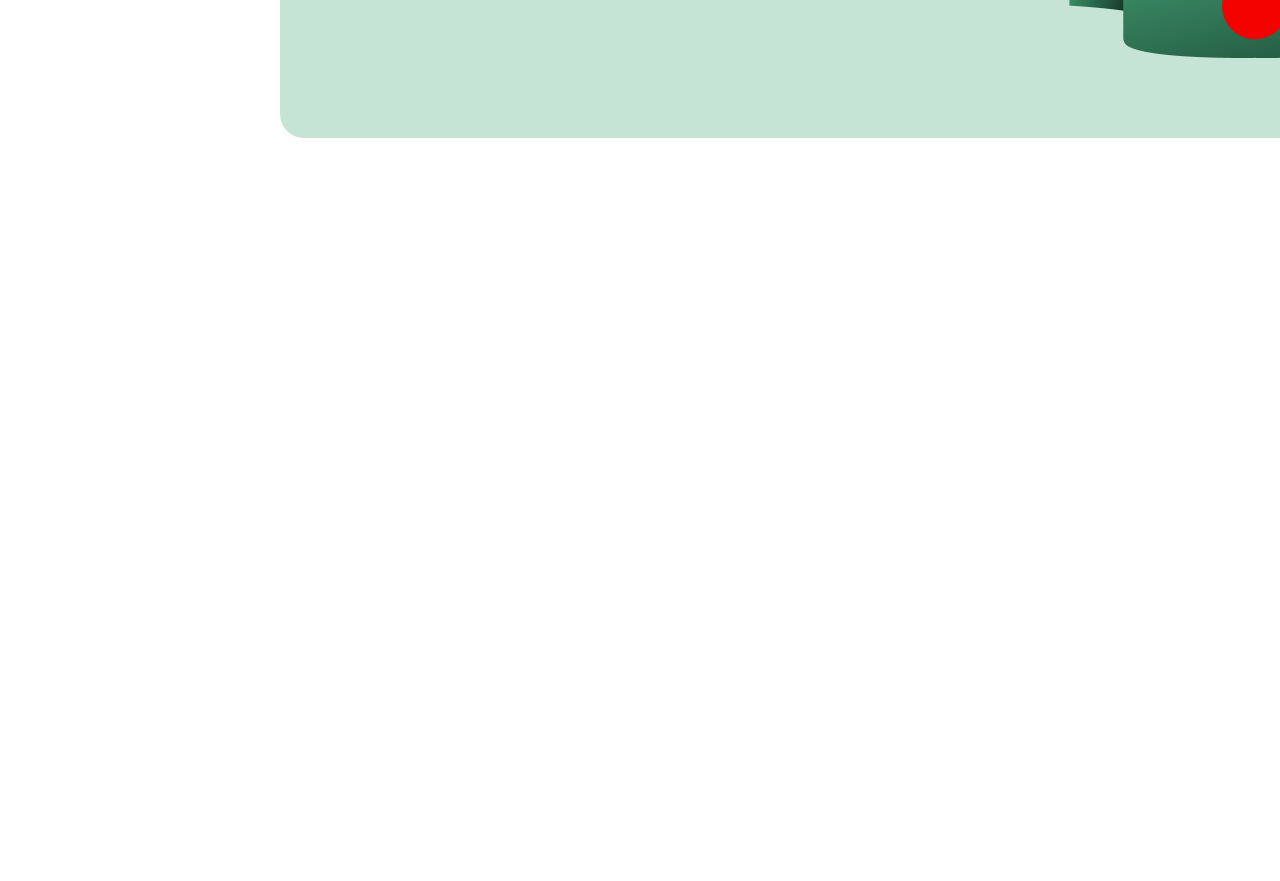
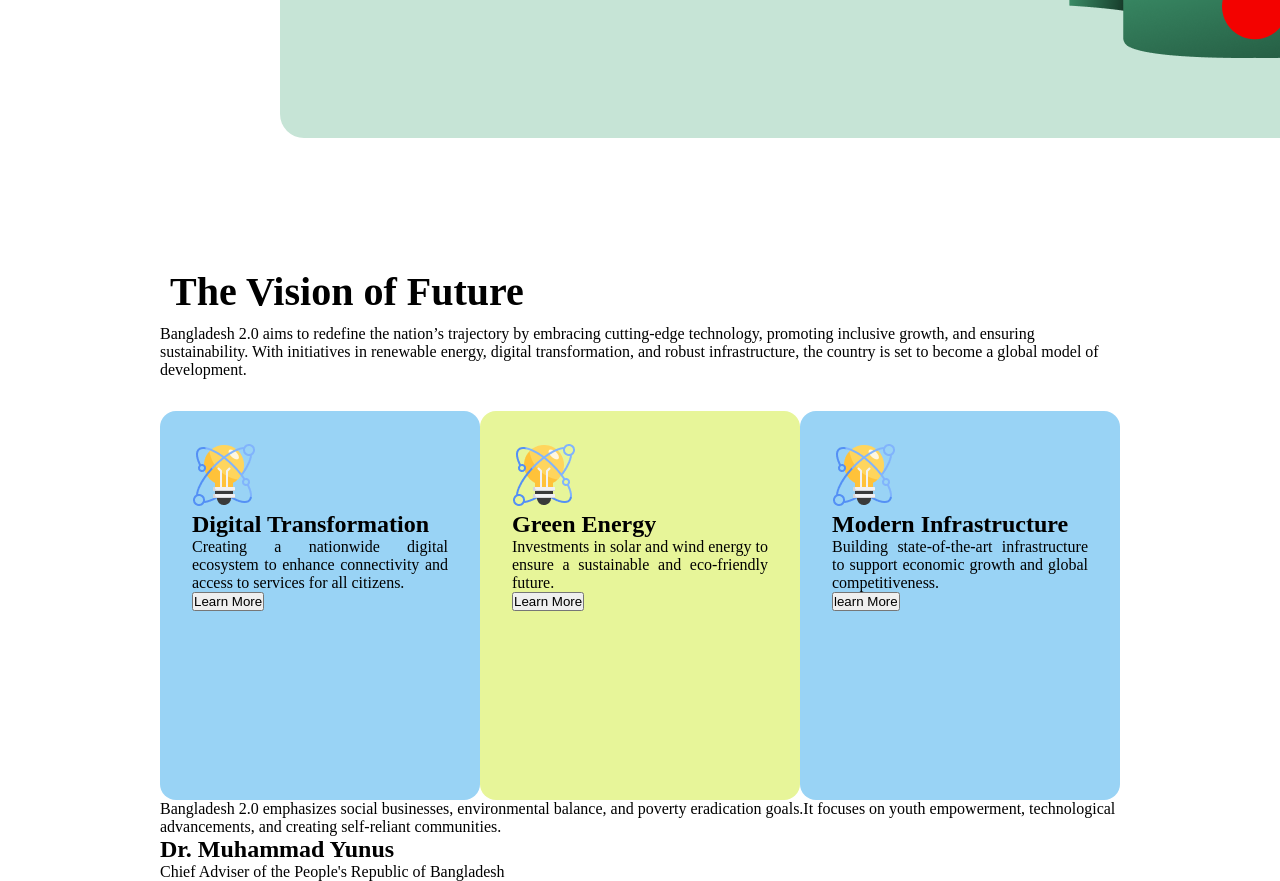
Before and after one commit to faisalbari193/assaingment-1, a plain HTML site: page index.html in a window 1280 px wide. Shown: the part 542-1423 px from the top of the page. Before the commit the page ends 800 px from the top, so only its background shows below. Drawn offline with Linux system fonts and the light colour scheme; a web font is replaced by a local one.

Commit message:
added some data

```diff
--- a/index.html
+++ b/index.html
@@ -23,5 +23,82 @@
                     <img src="assets/hero.png" alt="">
         </section>
      </header>
+     <main>
+        <!-- <section class="main-1">
+            <h2>Pillars of "Bangladesh 2.0"</h2>
+             <div class="part-2" >
+                  <div class="into">
+                       <img src="assets/card-icon.png" alt="">
+                       <h3>Innovation</h3>
+                       <p>
+                        Innovation is creating new ideas or improving existing ones for progress.
+                       </p>
+                  </div>
+                  <div class="into">
+                    <img src="assets/card-icon.png" alt="">
+                    <h3>Sustainability</h3>
+                    <p>
+                    Sustainability is meeting present needs without compromising future generations' resources.
+                    </p>
+                  </div>
+                  <div class="into">
+                    <img src="assets/card-icon.png" alt="">
+                    <h3>Infrastructure</h3>
+                    <p>
+                        Infrastructure is foundational systems enabling society’s operations, like transport and utilities.
+                    </p>
+                  </div>
+                  <div class="into">
+                    <img src="assets/card-icon.png" alt="">
+                    <h3>Empowerment</h3>
+                    <p>
+                        Empowerment is giving individuals authority, confidence, and tools to succeed independently.
+                    </p>
+                  </div>
+            </div>
+    </section> -->
+        <section class="main-2">
+            <div class="vision">
+                 <h1>The Vision of Future</h1>
+                 <p>
+                    Bangladesh 2.0 aims to redefine the nation’s trajectory by embracing cutting-edge technology, promoting inclusive growth, and ensuring sustainability. With initiatives in renewable energy, digital transformation, and robust infrastructure, the country is set to become a global model of development.
+                 </p>
+            </div>
+       <section class="main-3">
+                 <div class="box-5">
+                       <img src="assets/card-icon.png" alt="">
+                       <h2>Digital Transformation</h2>
+                       <p>
+                        Creating a nationwide digital ecosystem to enhance connectivity and access to services for all citizens.
+                       </p>
+                       <button>Learn More</button>
+                 </div>
+                 <div class="box-6 ">
+                      <img src="assets/card-icon.png" alt="">
+                      <h2>Green Energy</h2>
+                      <p>
+                        Investments in solar and wind energy to ensure a sustainable and eco-friendly future.
+                      </p>
+                      <button>Learn More</button>
+                 </div>
+                 <div class="box-7">
+                      <img src="assets/card-icon.png" alt="">
+                      <h2>Modern Infrastructure</h2>
+                      <p>
+                        Building state-of-the-art infrastructure to support economic growth and global competitiveness.
+                      </p>
+                      <button>learn More</button>
+                 </div>
+         </section>
+                 <div>
+                    <p>
+                        Bangladesh 2.0 emphasizes social businesses, environmental balance, and poverty eradication goals.It focuses on youth empowerment, technological advancements, and creating self-reliant communities.
+                    </p>
+                    <h2>Dr. Muhammad Yunus</h2>
+                    <p>Chief Adviser of the People's Republic of Bangladesh</p>
+                 </div>
+         </section>
+
+     </main>
 </body>
 </html>
--- a/style/style.css
+++ b/style/style.css
@@ -6,7 +6,10 @@
     font-family: "Open Sans", serif;
     font-optical-sizing: auto;
     font-style: normal;
+    font-variation-settings:
+      "wdth" 100;
   }
+
 /* banner styles */
 .part-1{
     display: flex;
@@ -37,3 +40,63 @@
     padding: 17px 34px;
     border-radius: 8px;
 }
+/* main section style */
+
+/* .main-1{
+    display: flex;
+    flex-direction: column;
+    margin-right: 160px;
+    margin-left: 160px;
+}
+.main-1 h2{
+    font-size: 40px;
+    font-weight: 700;
+} */
+.main-2{
+    display: flex;
+    text-align: start;
+    flex-direction: column;
+    margin-right: 160px;
+    margin-left: 160px;
+}
+.vision h1{
+      font-size: 40px;
+      font-weight: 700;
+      border: 10px solid white;
+}
+.vision h1 p{
+    padding: 24px;
+}
+.main-3{
+    display: flex;
+   justify-content: space-around;
+   margin-top: 32px;
+}
+.box-5{
+    text-align: justify;
+    width: 410px;
+    height: 325px;
+    /* border: 1px solid grey; */
+    border-radius: 16px;
+    padding: 32px;
+    background-color: #99d3f5;
+    /* box-shadow:  4px 4px 8px grey */
+}
+.box-6{
+    text-align: justify;
+    width: 410px;
+    height: 325px;
+    /* border: 1px solid grey; */
+    border-radius: 16px;
+    padding: 32px;
+    background-color: #e7f599;
+}
+.box-7{
+    text-align: justify;
+    width: 410px;
+    height: 325px;
+    /* border: 1px solid grey; */
+    border-radius: 16px;
+    padding: 32px;
+    background-color: #99d3f5;
+}
```
